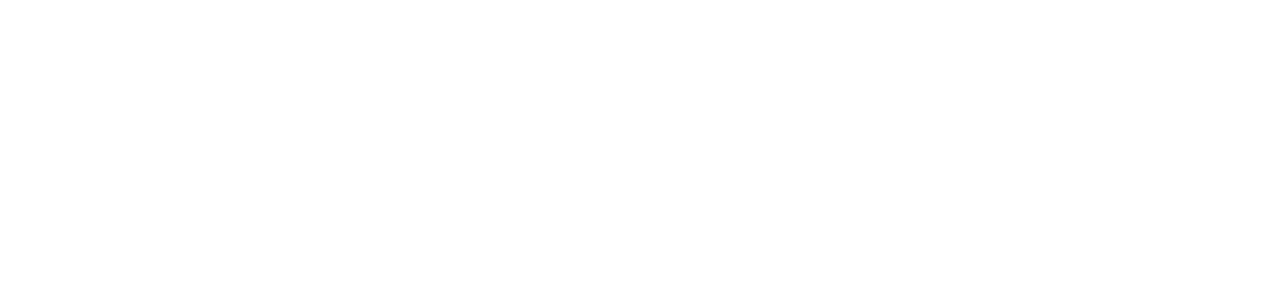
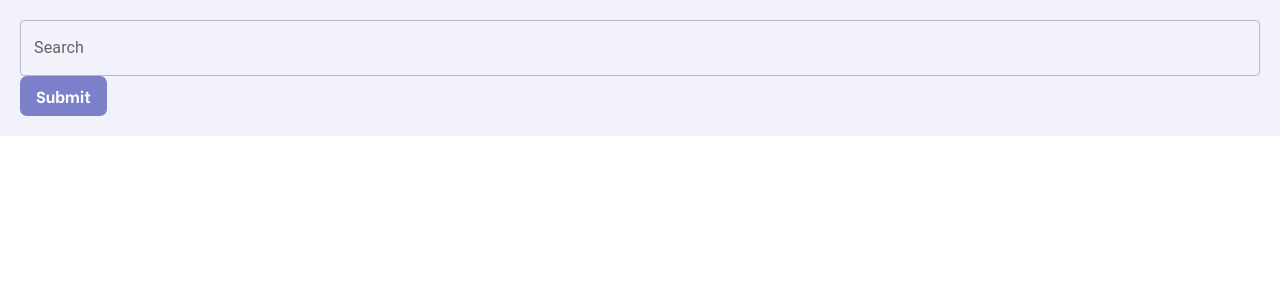
Before and after one commit to sanderns/pro201-exam, a React (Vite) app in the folder client/: page /Chat in a window 1280 px wide. Shown: the top 300 px of the page. Built offline with nearby package versions, Linux system fonts and the light colour scheme.

Commit message:
SearchBar wip

```diff
--- a/client/src/components/ui/SearchBar.jsx
+++ b/client/src/components/ui/SearchBar.jsx
@@ -1,6 +1,6 @@
-import {TextField} from "@mui/material";
+import { TextField } from "@mui/material";
 
-export function SearchBar() {
+export function SearchBar({ onChange }) {
   return (
     <div className="main">
       <div className="search">
@@ -9,6 +9,7 @@
           variant="outlined"
           fullWidth
           label="Search"
+          onChange={(event) => onChange(event.target.value)}
         />
       </div>
     </div>
--- a/client/src/pages/Chat.jsx
+++ b/client/src/pages/Chat.jsx
@@ -1,3 +1,20 @@
+import { SearchBar } from "../components/ui/SearchBar";
+import { useState } from "react";
+import { Button } from "../components/ui/Button";
+
 export function Chat() {
-    return null;
+  const [input, setInput] = useState(undefined);
+
+  function search(event) {
+    event.preventDefault();
+    // TODO: Fix this
+  }
+
+  return (
+    <form onSubmit={search} className="p-5">
+      <SearchBar onChange={setInput} />
+      {input}
+      <Button type={"flat"}>Submit</Button>
+    </form>
+  );
 }
```
Lines whose indentation alone changed are shown as unchanged.
